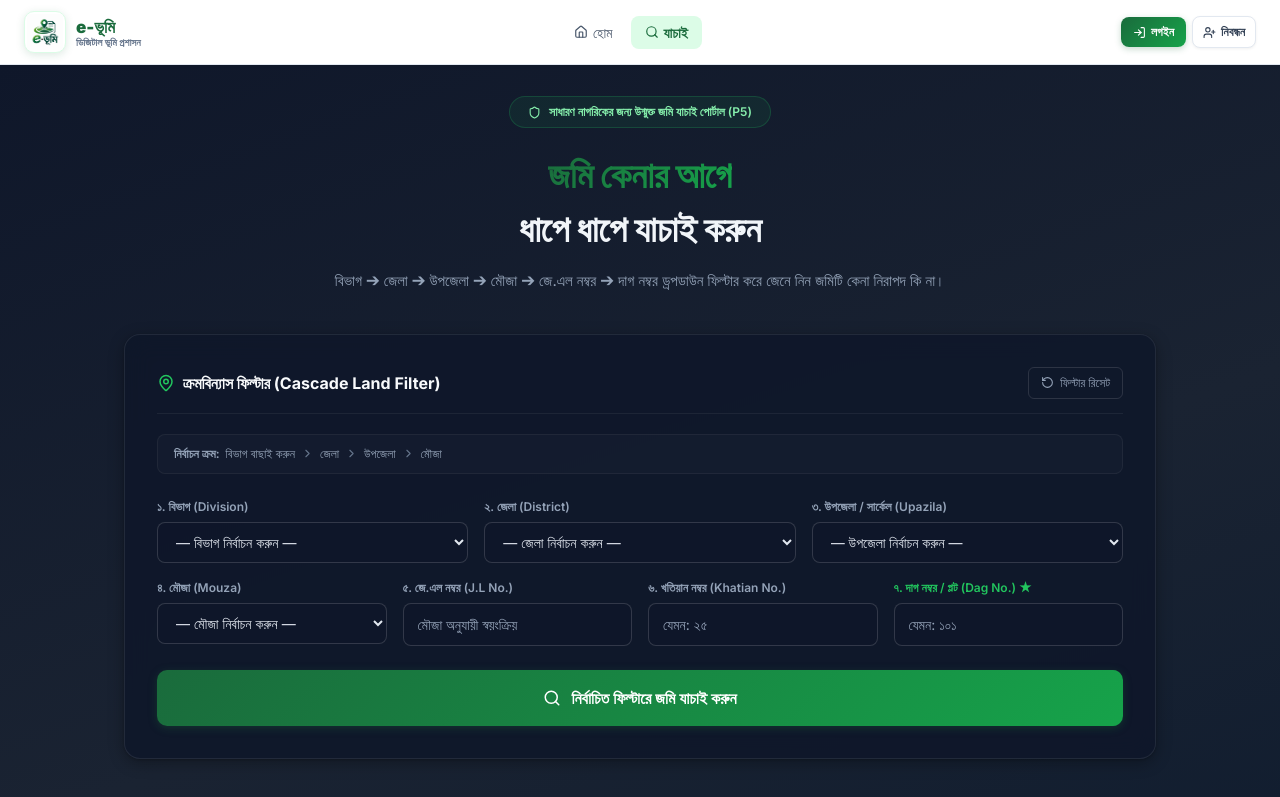
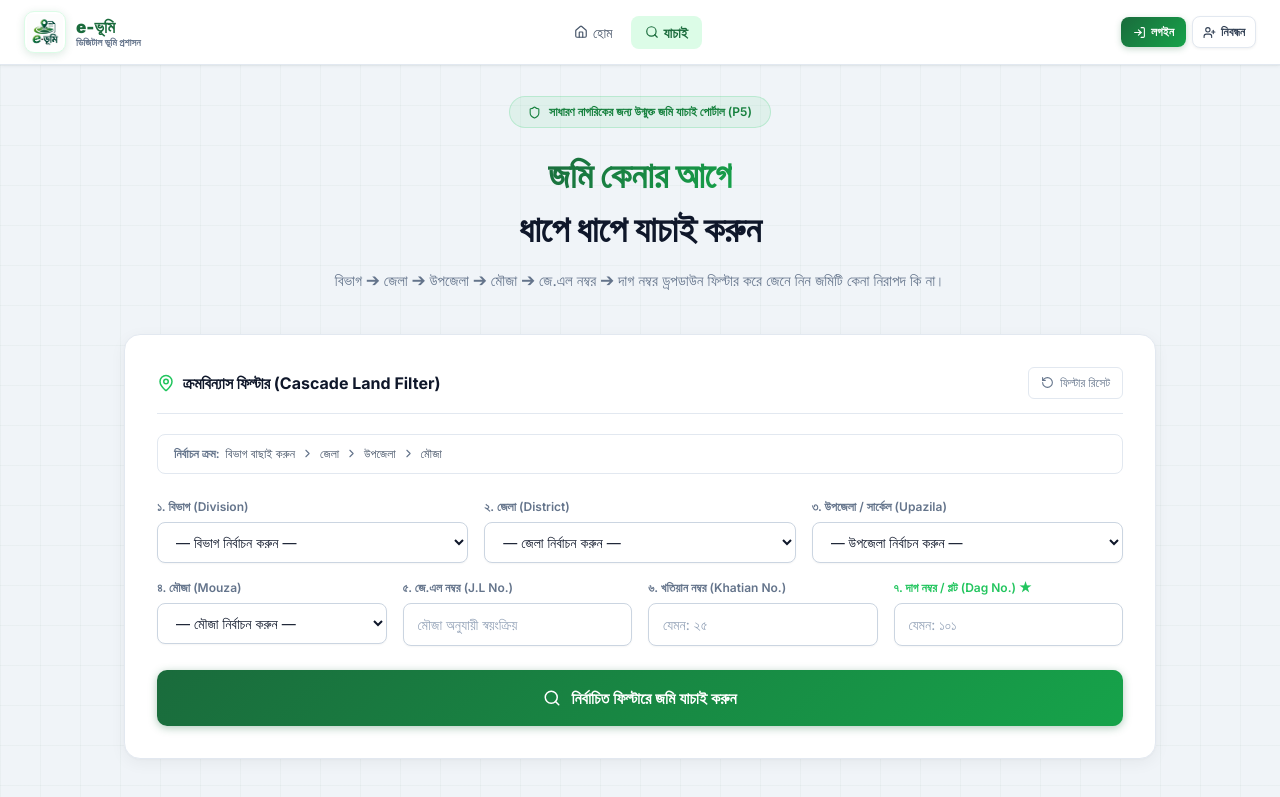
Before and after one commit to Chand241/evumi, a React (Vite) app in the folder frontend/: page /#/verify in a window 1280 px wide. Shown: the top 797 px of the page. Built offline with nearby package versions, Linux system fonts and the light colour scheme.

Commit message:
style: set all role user dashboards to light theme matching home page design

```diff
--- a/frontend/src/index.css
+++ b/frontend/src/index.css
@@ -599,31 +599,43 @@ select option:checked {
 .hero-fade { animation: heroFadeIn 0.6s ease-out forwards; }
 
 /* ============================================================
-   Dashboard Dark Theme — For all dashboard pages
+   Dashboard Light Theme (Matching Home Page Standard)
+   Applied to all role dashboards, panels, and verification pages
    ============================================================ */
-.dashboard-dark {
-  background: linear-gradient(160deg, #0f172a 0%, #1a2332 50%, #0c1a2e 100%);
+.dashboard-dark,
+.dashboard-light {
+  background-color: #f0f4f8;
+  background-image:
+    linear-gradient(rgba(26, 107, 60, 0.035) 1px, transparent 1px),
+    linear-gradient(90deg, rgba(26, 107, 60, 0.035) 1px, transparent 1px);
+  background-size: 40px 40px;
   min-height: calc(100vh - 64px);
+  color: #0f172a;
 }
 
-/* Glass cards inside dashboard get dark backgrounds */
-.dashboard-dark .glass-card {
-  background: rgba(15, 23, 42, 0.85);
-  border-color: rgba(255, 255, 255, 0.08);
+/* Glass cards inside dashboard get crisp white light backgrounds */
+.dashboard-dark .glass-card,
+.dashboard-light .glass-card {
+  background: #ffffff !important;
+  border-color: #e2e8f0 !important;
   backdrop-filter: blur(12px);
-  box-shadow: 0 4px 16px rgba(0, 0, 0, 0.3), 0 1px 3px rgba(0, 0, 0, 0.2);
+  box-shadow: 0 4px 16px rgba(0, 0, 0, 0.05), 0 1px 3px rgba(0, 0, 0, 0.03) !important;
+  color: #0f172a;
 }
 
-.dashboard-dark .glass-card:hover {
-  box-shadow: 0 8px 28px rgba(0, 0, 0, 0.4), 0 2px 6px rgba(0, 0, 0, 0.25);
+.dashboard-dark .glass-card:hover,
+.dashboard-light .glass-card:hover {
+  box-shadow: 0 8px 24px rgba(0, 0, 0, 0.08), 0 2px 6px rgba(0, 0, 0, 0.04) !important;
 }
 
-.dashboard-dark .glass-card-light {
-  background: rgba(30, 41, 59, 0.6);
-  border-color: rgba(255, 255, 255, 0.06);
+.dashboard-dark .glass-card-light,
+.dashboard-light .glass-card-light {
+  background: #f8fafc !important;
+  border-color: #e2e8f0 !important;
+  color: #1e293b;
 }
 
-/* Override input styling inside dashboard dark */
+/* Form inputs & selects — clean light styling */
 .dashboard-dark .input-field,
 .dashboard-dark input[type="text"],
 .dashboard-dark input[type="email"],
@@ -631,10 +643,19 @@ select option:checked {
 .dashboard-dark input[type="number"],
 .dashboard-dark input[type="tel"],
 .dashboard-dark select,
-.dashboard-dark textarea {
-  background-color: rgba(15, 23, 42, 0.8) !important;
-  color: #e2e8f0 !important;
-  border-color: rgba(255, 255, 255, 0.15) !important;
+.dashboard-dark textarea,
+.dashboard-light .input-field,
+.dashboard-light input[type="text"],
+.dashboard-light input[type="email"],
+.dashboard-light input[type="password"],
+.dashboard-light input[type="number"],
+.dashboard-light input[type="tel"],
+.dashboard-light select,
+.dashboard-light textarea {
+  background-color: #ffffff !important;
+  color: #0f172a !important;
+  border: 1px solid #cbd5e1 !important;
+  box-shadow: 0 1px 2px rgba(0, 0, 0, 0.04) !important;
 }
 
 .dashboard-dark .input-field:focus,
@@ -644,106 +665,200 @@ select option:checked {
 .dashboard-dark input[type="number"]:focus,
 .dashboard-dark input[type="tel"]:focus,
 .dashboard-dark select:focus,
-.dashboard-dark textarea:focus {
-  background-color: rgba(15, 23, 42, 0.95) !important;
+.dashboard-dark textarea:focus,
+.dashboard-light .input-field:focus,
+.dashboard-light input[type="text"]:focus,
+.dashboard-light input[type="email"]:focus,
+.dashboard-light input[type="password"]:focus,
+.dashboard-light input[type="number"]:focus,
+.dashboard-light input[type="tel"]:focus,
+.dashboard-light select:focus,
+.dashboard-light textarea:focus {
+  background-color: #ffffff !important;
   border-color: var(--primary) !important;
-  box-shadow: 0 0 0 3px rgba(26, 107, 60, 0.2) !important;
-  color: #f1f5f9 !important;
+  box-shadow: 0 0 0 3px rgba(26, 107, 60, 0.15) !important;
+  color: #0f172a !important;
 }
 
 .dashboard-dark .input-field::placeholder,
 .dashboard-dark input::placeholder,
-.dashboard-dark textarea::placeholder {
+.dashboard-dark textarea::placeholder,
+.dashboard-light .input-field::placeholder,
+.dashboard-light input::placeholder,
+.dashboard-light textarea::placeholder {
+  color: #94a3b8 !important;
+}
+
+.dashboard-dark select option,
+.dashboard-dark select optgroup,
+.dashboard-light select option,
+.dashboard-light select optgroup {
+  background-color: #ffffff !important;
+  color: #0f172a !important;
+}
+
+/* Table styling in light dashboard */
+.dashboard-dark table,
+.dashboard-light table {
+  color: #1e293b !important;
+}
+
+.dashboard-dark table td,
+.dashboard-light table td {
+  color: #334155 !important;
+}
+
+.dashboard-dark table strong,
+.dashboard-light table strong {
+  color: #0f172a !important;
+}
+
+.dashboard-dark .data-table th,
+.dashboard-light .data-table th {
+  background: #f8fafc !important;
+  color: #475569 !important;
+  border-bottom: 1px solid #e2e8f0 !important;
+  font-weight: 700;
+}
+
+.dashboard-dark .data-table td,
+.dashboard-light .data-table td {
+  color: #334155 !important;
+  border-bottom: 1px solid #f1f5f9 !important;
+}
+
+.dashboard-dark .data-table tr:hover td,
+.dashboard-light .data-table tr:hover td {
+  background: #f8fafc !important;
+}
+
+/* Button overrides */
+.dashboard-dark .btn-secondary,
+.dashboard-light .btn-secondary {
+  background: #ffffff !important;
+  color: #0f172a !important;
+  border: 1px solid #cbd5e1 !important;
+  box-shadow: 0 1px 3px rgba(0, 0, 0, 0.05) !important;
+}
+
+.dashboard-dark .btn-secondary:hover,
+.dashboard-light .btn-secondary:hover {
+  background: #f8fafc !important;
+  border-color: #94a3b8 !important;
+}
+
+/* Headings — High contrast dark slate like Landing Page */
+.dashboard-dark h1,
+.dashboard-dark h2,
+.dashboard-dark h3,
+.dashboard-dark h4,
+.dashboard-light h1,
+.dashboard-light h2,
+.dashboard-light h3,
+.dashboard-light h4 {
+  color: #0f172a !important;
+}
+
+/* Inline dark style translations to crisp readable light theme */
+.dashboard-dark [style*="color: #f8fafc"],
+.dashboard-dark [style*="color: #f1f5f9"],
+.dashboard-dark [style*="color: rgb(248, 250, 252)"],
+.dashboard-dark [style*="color: rgb(241, 245, 249)"],
+.dashboard-light [style*="color: #f8fafc"],
+.dashboard-light [style*="color: #f1f5f9"],
+.dashboard-light [style*="color: rgb(248, 250, 252)"],
+.dashboard-light [style*="color: rgb(241, 245, 249)"] {
+  color: #0f172a !important;
+}
+
+.dashboard-dark [style*="color: #cbd5e1"],
+.dashboard-dark [style*="color: #e2e8f0"],
+.dashboard-dark [style*="color: rgb(203, 213, 225)"],
+.dashboard-dark [style*="color: rgb(226, 232, 240)"],
+.dashboard-light [style*="color: #cbd5e1"],
+.dashboard-light [style*="color: #e2e8f0"],
+.dashboard-light [style*="color: rgb(203, 213, 225)"],
+.dashboard-light [style*="color: rgb(226, 232, 240)"] {
+  color: #334155 !important;
+}
+
+.dashboard-dark [style*="color: #94a3b8"],
+.dashboard-dark [style*="color: rgb(148, 163, 184)"],
+.dashboard-light [style*="color: #94a3b8"],
+.dashboard-light [style*="color: rgb(148, 163, 184)"] {
   color: #64748b !important;
 }
 
-.dashboard-dark select option,
-.dashboard-dark select optgroup {
-  background-color: #1e293b !important;
-  color: #e2e8f0 !important;
+/* Background chips and nested boxes */
+.dashboard-dark [style*="background: rgba(255, 255, 255, 0.03)"],
+.dashboard-dark [style*="background: rgba(255, 255, 255, 0.04)"],
+.dashboard-dark [style*="background: rgba(255, 255, 255, 0.05)"],
+.dashboard-dark [style*="background: rgba(255, 255, 255, 0.06)"],
+.dashboard-dark [style*="background: rgba(255, 255, 255, 0.08)"],
+.dashboard-dark [style*="background: rgba(0, 0, 0, 0.3)"],
+.dashboard-dark [style*="background: rgba(0, 0, 0, 0.2)"],
+.dashboard-light [style*="background: rgba(255, 255, 255, 0.03)"],
+.dashboard-light [style*="background: rgba(255, 255, 255, 0.04)"],
+.dashboard-light [style*="background: rgba(255, 255, 255, 0.05)"],
+.dashboard-light [style*="background: rgba(255, 255, 255, 0.06)"],
+.dashboard-light [style*="background: rgba(255, 255, 255, 0.08)"],
+.dashboard-light [style*="background: rgba(0, 0, 0, 0.3)"],
+.dashboard-light [style*="background: rgba(0, 0, 0, 0.2)"] {
+  background: #f8fafc !important;
+  border-color: #e2e8f0 !important;
 }
 
-/* Table styling in dark dashboard */
-.dashboard-dark table {
-  color: #cbd5e1;
+/* Low-contrast neon labels in dark mode to accessible bold colors in light mode */
+.dashboard-dark [style*="color: #86efac"],
+.dashboard-dark [style*="color: rgb(134, 239, 172)"],
+.dashboard-light [style*="color: #86efac"],
+.dashboard-light [style*="color: rgb(134, 239, 172)"] {
+  color: #15803d !important;
 }
 
-.dashboard-dark table td {
-  color: #cbd5e1;
+.dashboard-dark [style*="color: #6ee7b7"],
+.dashboard-dark [style*="color: rgb(110, 231, 183)"],
+.dashboard-light [style*="color: #6ee7b7"],
+.dashboard-light [style*="color: rgb(110, 231, 183)"] {
+  color: #047857 !important;
 }
 
-.dashboard-dark table strong {
-  color: #f1f5f9;
+.dashboard-dark [style*="color: #93c5fd"],
+.dashboard-dark [style*="color: rgb(147, 197, 253)"],
+.dashboard-light [style*="color: #93c5fd"],
+.dashboard-light [style*="color: rgb(147, 197, 253)"] {
+  color: #1d4ed8 !important;
 }
 
-/* Button overrides */
-.dashboard-dark .btn-secondary {
-  background: rgba(255, 255, 255, 0.06);
-  color: #e2e8f0;
-  border-color: rgba(255, 255, 255, 0.15);
+.dashboard-dark [style*="color: #bfdbfe"],
+.dashboard-dark [style*="color: rgb(191, 219, 254)"],
+.dashboard-light [style*="color: #bfdbfe"],
+.dashboard-light [style*="color: rgb(191, 219, 254)"] {
+  color: #1e40af !important;
 }
 
-.dashboard-dark .btn-secondary:hover {
-  background: rgba(255, 255, 255, 0.12);
-  border-color: rgba(255, 255, 255, 0.25);
+.dashboard-dark [style*="color: #f472b6"],
+.dashboard-dark [style*="color: rgb(244, 114, 182)"],
+.dashboard-light [style*="color: #f472b6"],
+.dashboard-light [style*="color: rgb(244, 114, 182)"] {
+  color: #be185d !important;
 }
 
-/* Data table dark */
-.dashboard-dark .data-table th {
-  background: rgba(15, 23, 42, 0.6);
-  color: #94a3b8;
-  border-bottom-color: rgba(255, 255, 255, 0.1);
+.dashboard-dark [style*="color: #fef3c7"],
+.dashboard-dark [style*="color: rgb(254, 243, 199)"],
+.dashboard-light [style*="color: #fef3c7"],
+.dashboard-light [style*="color: rgb(254, 243, 199)"] {
+  color: #92400e !important;
 }
 
-.dashboard-dark .data-table td {
-  color: #cbd5e1;
-  border-bottom-color: rgba(255, 255, 255, 0.06);
-}
-
-.dashboard-dark .data-table tr:hover td {
-  background: rgba(255, 255, 255, 0.03);
-}
-
-/* ============================================================
-   Text Clarity & Contrast Boosters
-   ============================================================ */
-.dashboard-dark,
-.dashboard-dark p,
-.dashboard-dark span,
-.dashboard-dark div,
-.dashboard-dark td,
-.dashboard-dark th,
-.dashboard-dark label {
-  text-rendering: optimizeLegibility;
-  -webkit-font-smoothing: antialiased;
-}
-
-/* Elevate low-contrast secondary texts to bright readable slate */
-.dashboard-dark [style*="color: rgb(100, 116, 139)"],
-.dashboard-dark [style*="color: #64748b"],
-.dashboard-dark [style*="color: rgb(71, 85, 105)"],
-.dashboard-dark [style*="color: #475569"] {
-  color: #94a3b8 !important;
-}
-
-.dashboard-dark [style*="color: rgb(51, 65, 85)"],
-.dashboard-dark [style*="color: #334155"] {
-  color: #cbd5e1 !important;
-}
-
-/* High contrast for headings and titles */
-.dashboard-dark h1,
-.dashboard-dark h2,
-.dashboard-dark h3,
-.dashboard-dark h4 {
-  color: #f8fafc !important;
-}
-
-/* Ensure inputs in dark dashboard are clearly visible */
-.dashboard-dark .input-field::placeholder,
-.dashboard-dark input::placeholder,
-.dashboard-dark textarea::placeholder {
-  color: #94a3b8 !important;
+/* Subtle border dividers */
+.dashboard-dark [style*="border-bottom: 1px solid rgba(255, 255, 255"],
+.dashboard-dark [style*="border-top: 1px solid rgba(255, 255, 255"],
+.dashboard-dark [style*="border: 1px solid rgba(255, 255, 255"],
+.dashboard-light [style*="border-bottom: 1px solid rgba(255, 255, 255"],
+.dashboard-light [style*="border-top: 1px solid rgba(255, 255, 255"],
+.dashboard-light [style*="border: 1px solid rgba(255, 255, 255"] {
+  border-color: #e2e8f0 !important;
 }
 
 /* ============================================================
```
